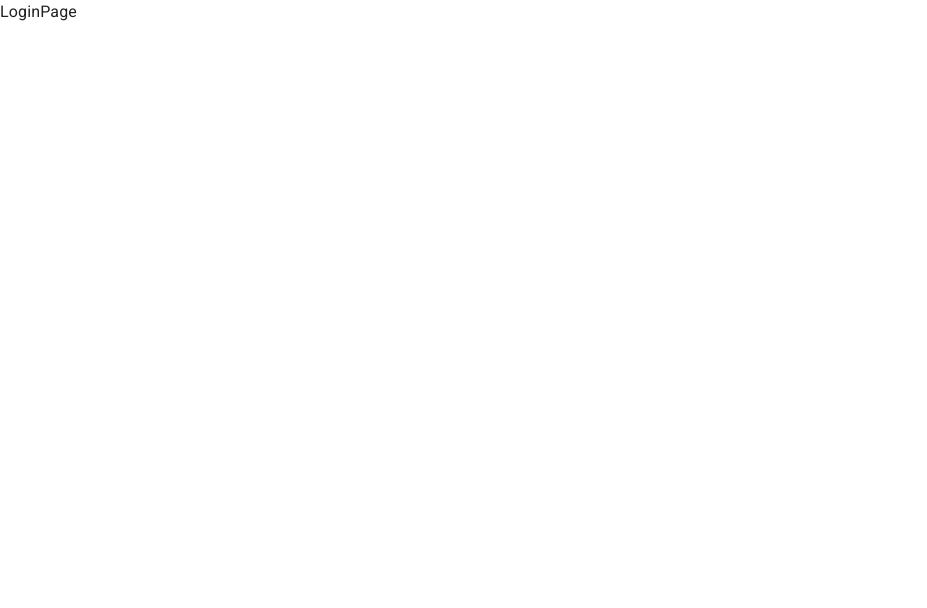
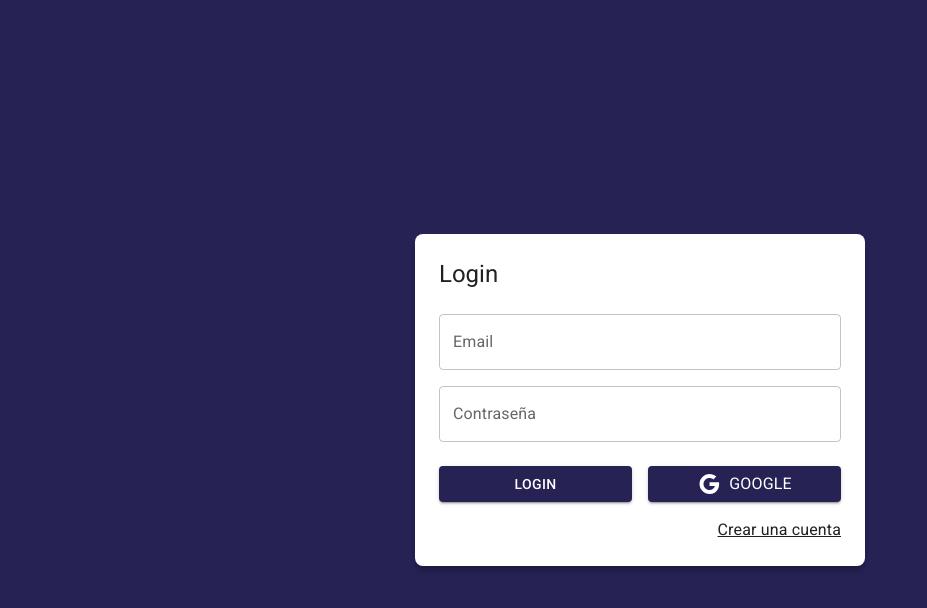
Before and after one commit to Duvis07/Journal-App, a React (Vite) app: page /auth/login in a window 1280 px wide. Shown: the top 608 px of the page, without its empty margins (0-927 px from the left). Built offline with nearby package versions, Linux system fonts and the light colour scheme.

Commit message:
Se termina login y registro

```diff
--- /dev/null
+++ b/src/auth/layout/AuthLayout.jsx
@@ -0,0 +1,34 @@
+import { Grid, Typography } from "@mui/material";
+import React from "react";
+
+export const AuthLayout = ({ children, title = "" }) => {
+  return (
+    <Grid
+      container
+      spacing={0}
+      direction="column"
+      alignItems="center"
+      justifyContent="center"
+      sx={{ minHeight: "100vh", backgroundColor: "primary.main", padding: 4 }}
+    >
+      <Grid
+        item
+        className="box-shadow"
+        xs={3}
+        sx={{
+          width: { sm: 450 },
+          backgroundColor: "white",
+          padding: 3,
+          borderRadius: 2,
+        }}
+      >
+        <Typography variant="h5" sx={{ mb: 1 }}>
+          {" "}
+          {title}{" "}
+        </Typography>
+
+        {children}
+      </Grid>
+    </Grid>
+  );
+};
--- a/src/auth/pages/LoginPage.jsx
+++ b/src/auth/pages/LoginPage.jsx
@@ -1,7 +1,53 @@
-import React from 'react'
+import { Google } from "@mui/icons-material";
+import { Link as RouterLink } from "react-router-dom";
+import { Button, Grid, Link, TextField, Typography } from "@mui/material";
+import React from "react";
+import { AuthLayout } from "../layout/AuthLayout";
 
 export const LoginPage = () => {
   return (
-    <div>LoginPage</div>
-  )
-}
+    <AuthLayout title="Login">
+      <form>
+        <Grid container>
+          <Grid item xs={12} sx={{ mt: 2 }}>
+            <TextField
+              label="Email"
+              type="email"
+              placeholder="Email@gmail.com"
+              fullWidth
+            ></TextField>
+          </Grid>
+
+          <Grid item xs={12} sx={{ mt: 2 }}>
+            <TextField
+              label="Contraseña"
+              type="password"
+              placeholder="********"
+              fullWidth
+            ></TextField>
+          </Grid>
+
+          <Grid container spacing={2} sx={{ mb: 2, mt: 1 }}>
+            <Grid item xs={12} sm={6}>
+              <Button variant="contained" fullWidth>
+                Login
+              </Button>
+            </Grid>
+            <Grid item xs={12} sm={6}>
+              <Button variant="contained" fullWidth>
+                <Google />
+                <Typography sx={{ ml: 1 }}> Google</Typography>
+              </Button>
+            </Grid>
+          </Grid>
+
+          <Grid container direction="row" justifyContent="end">
+            <Link component={RouterLink} color="inherit" to="/auth/register">
+              Crear una cuenta
+            </Link>
+          </Grid>
+        </Grid>
+      </form>
+    </AuthLayout>
+  );
+};
--- a/src/auth/pages/RegisterPage.jsx
+++ b/src/auth/pages/RegisterPage.jsx
@@ -1,7 +1,56 @@
-import React from 'react'
+import { Google } from "@mui/icons-material";
+import { Link as RouterLink } from "react-router-dom";
+import { Button, Grid, Link, TextField, Typography } from "@mui/material";
+import React from "react";
+import { AuthLayout } from "../layout/AuthLayout";
 
 export const RegisterPage = () => {
   return (
-    <div>RegisterPage</div>
-  )
-}
+    <AuthLayout title="Registro">
+      <form>
+        <Grid container>
+          <Grid item xs={12} sx={{ mt: 2 }}>
+            <TextField
+              label="Nombre Completo"
+              type="text"
+              placeholder="Nombre Completo"
+              fullWidth
+            ></TextField>
+          </Grid>
+          <Grid item xs={12} sx={{ mt: 2 }}>
+            <TextField
+              label="Email"
+              type="email"
+              placeholder="Email@gmail.com"
+              fullWidth
+            ></TextField>
+          </Grid>
+
+          <Grid item xs={12} sx={{ mt: 2 }}>
+            <TextField
+              label="Contraseña"
+              type="password"
+              placeholder="********"
+              fullWidth
+            ></TextField>
+          </Grid>
+
+          <Grid container spacing={2} sx={{ mb: 2, mt: 1 }}>
+            <Grid item xs={12}>
+              <Button variant="contained" fullWidth>
+                Crear cuenta
+              </Button>
+            </Grid>
+          </Grid>
+
+          <Grid container direction="row" justifyContent="end">
+            <Typography sx={{ mr: 1 }}>¿Ya tienes una cuenta? </Typography>
+            <Link component={RouterLink} color="inherit" to="/auth/login">
+              Ingresar
+            </Link>
+          </Grid>
+        </Grid>
+      </form>
+    </AuthLayout>
+  );
+};
--- a/src/styles.css
+++ b/src/styles.css
@@ -0,0 +1,4 @@
+.box-shadow{
+    box-shadow: 0px 5px 5px  rgba(0,0,0,0.2);
+
+}
```
